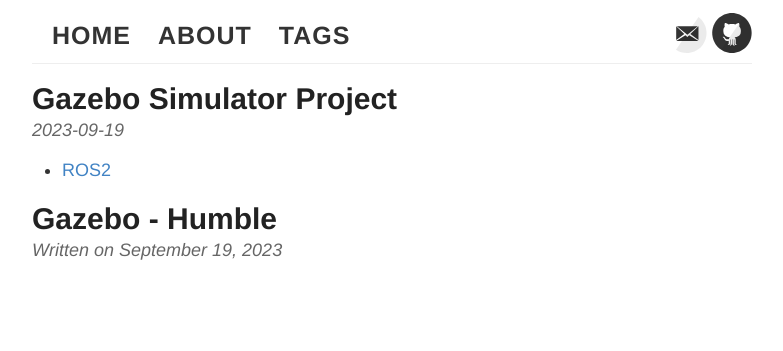
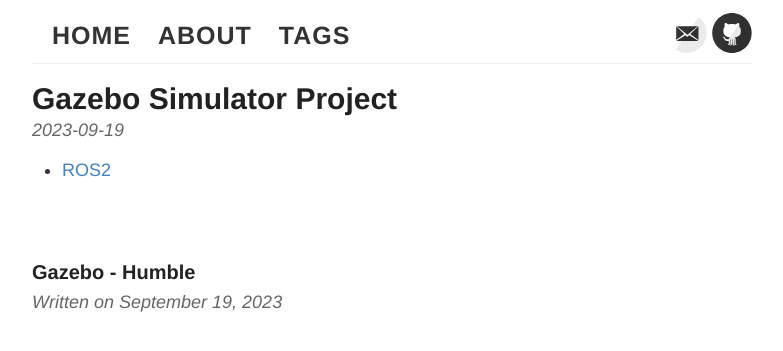
Before and after one commit to sitb157/sitb157.github.io-archive, a Jekyll site: the page built from _posts/2023-09-19-21-ROS2-Gazebo-Project.md, in a window 1280 px wide. Shown: the top 351 px of the page, without its empty margins (248-1031 px from the left). Built offline with Jekyll 4.4.1, drawn with Linux system fonts in a browser that asks for light colours.

Commit message:
Update 2023-09-19-21-ROS2-Gazebo-Project.md

```diff
--- a/_posts/2023-09-19-21-ROS2-Gazebo-Project.md
+++ b/_posts/2023-09-19-21-ROS2-Gazebo-Project.md
@@ -4,5 +4,7 @@ title: Gazebo Simulator Project
 tags:
  - ROS2
 ---
+<br/>
+<br/>
 
-# Gazebo - Humble
+### Gazebo - Humble
```
